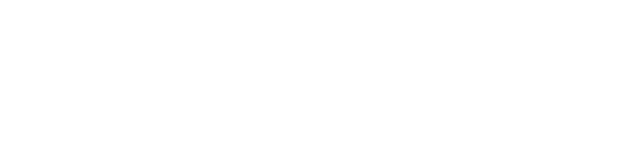
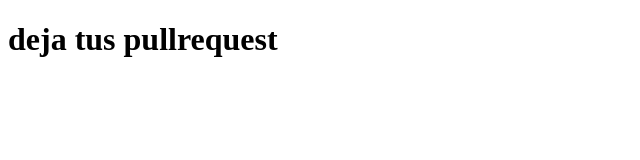
Before and after one commit to AleHoshin/pullRequest, a plain HTML site: page index.html in a window 1280 px wide. Shown: the whole page, without its empty margins (0-640 px from the left). Drawn offline with Linux system fonts and the light colour scheme.

Commit message:
deja tus pull

```diff
--- a/index.html
+++ b/index.html
@@ -6,6 +6,6 @@
     <title>Document</title>
 </head>
 <body>
-
+    <h1>deja tus pullrequest</h1>
 </body>
 </html>
```
